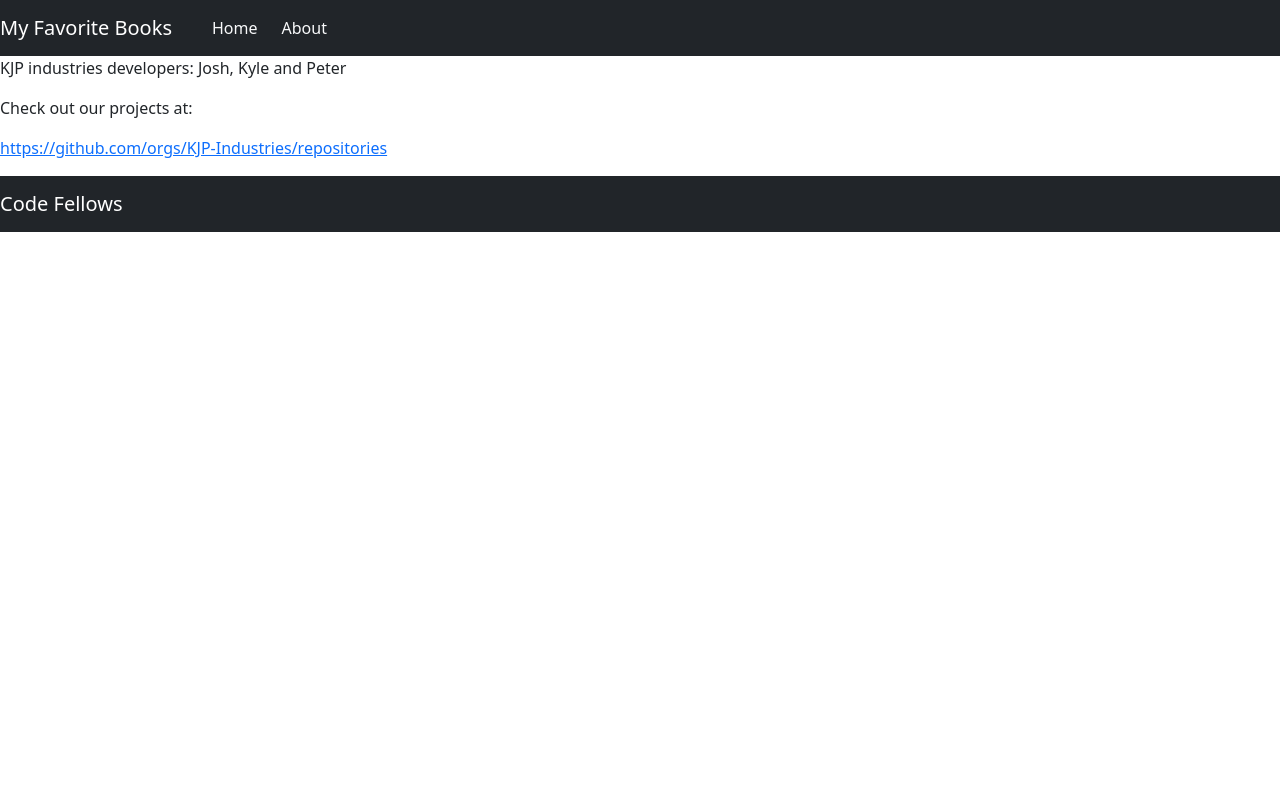
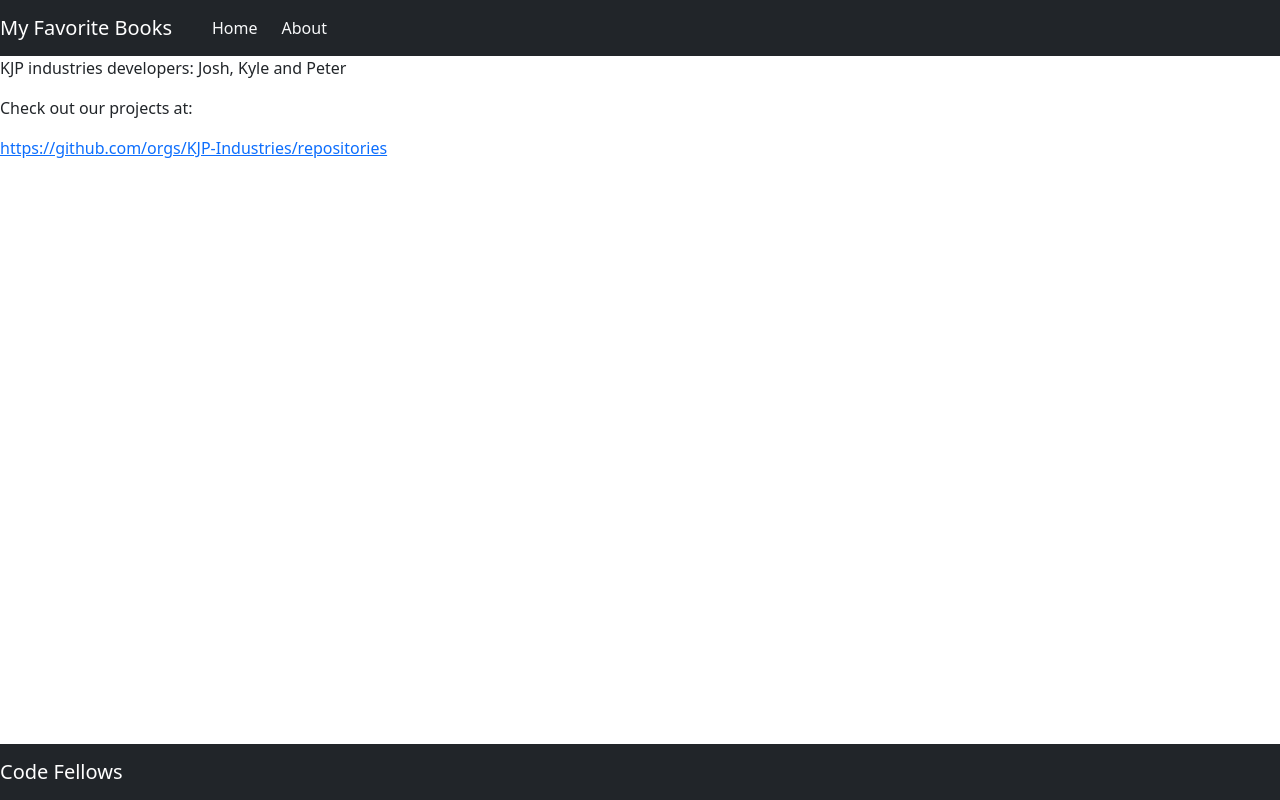
Before and after one commit to KJP-Industries/can-of-books-frontend, a React (Create React App) app: page /about in a window 1280 px wide. Built offline with nearby package versions, Linux system fonts and the light colour scheme.

Commit message:
Updates positioning of header and footer

```diff
--- a/src/components/Footer.js
+++ b/src/components/Footer.js
@@ -4,9 +4,11 @@ import Navbar from 'react-bootstrap/Navbar';
 class Footer extends React.Component {
   render() {
     return (
-      <Navbar collapseOnSelect expand='lg' bg='dark' variant='dark'>
-        <Navbar.Brand>Code Fellows</Navbar.Brand>
-      </Navbar>
+      <footer className="fixed-bottom">
+        <Navbar collapseOnSelect expand="lg" bg="dark" variant="dark">
+          <Navbar.Brand>Code Fellows</Navbar.Brand>
+        </Navbar>
+      </footer>
     );
   }
 }
--- a/src/components/Header.js
+++ b/src/components/Header.js
@@ -5,19 +5,21 @@ import { Link } from 'react-router-dom';
 class Header extends React.Component {
   render() {
     return (
-      <Navbar collapseOnSelect expand='lg' bg='dark' variant='dark'>
+      <header className="sticky-top">
+        <Navbar collapseOnSelect expand="lg" bg="dark" variant="dark">
           <Navbar.Brand>My Favorite Books</Navbar.Brand>
           <NavItem>
-          <Link to='/' className='nav-link text-light ms-4'>
+            <Link to="/" className="nav-link text-light ms-4">
               Home
             </Link>
           </NavItem>
           <NavItem>
-          <Link to='/about' className='nav-link text-light ms-4'>
+            <Link to="/about" className="nav-link text-light ms-4">
               About
             </Link>
           </NavItem>
         </Navbar>
+      </header>
     );
   }
 }
```
Lines whose indentation alone changed are shown as unchanged.
